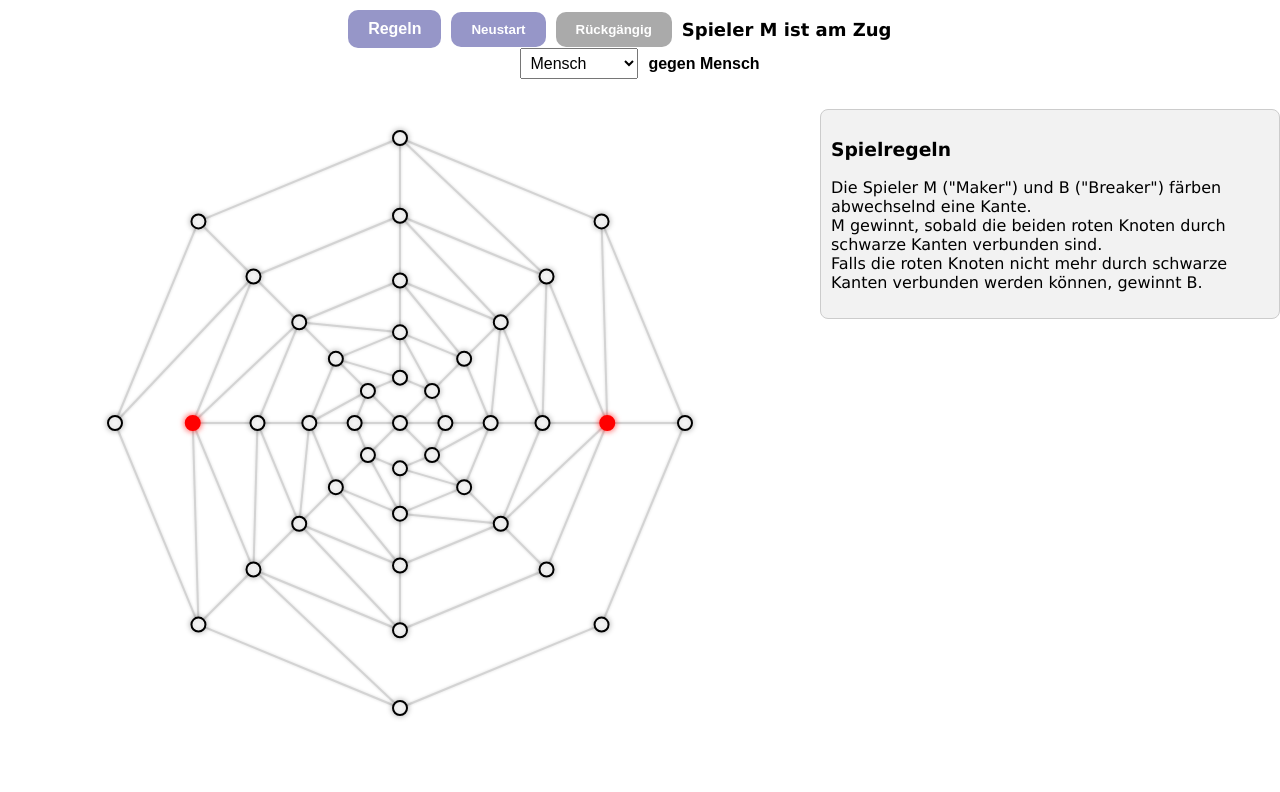
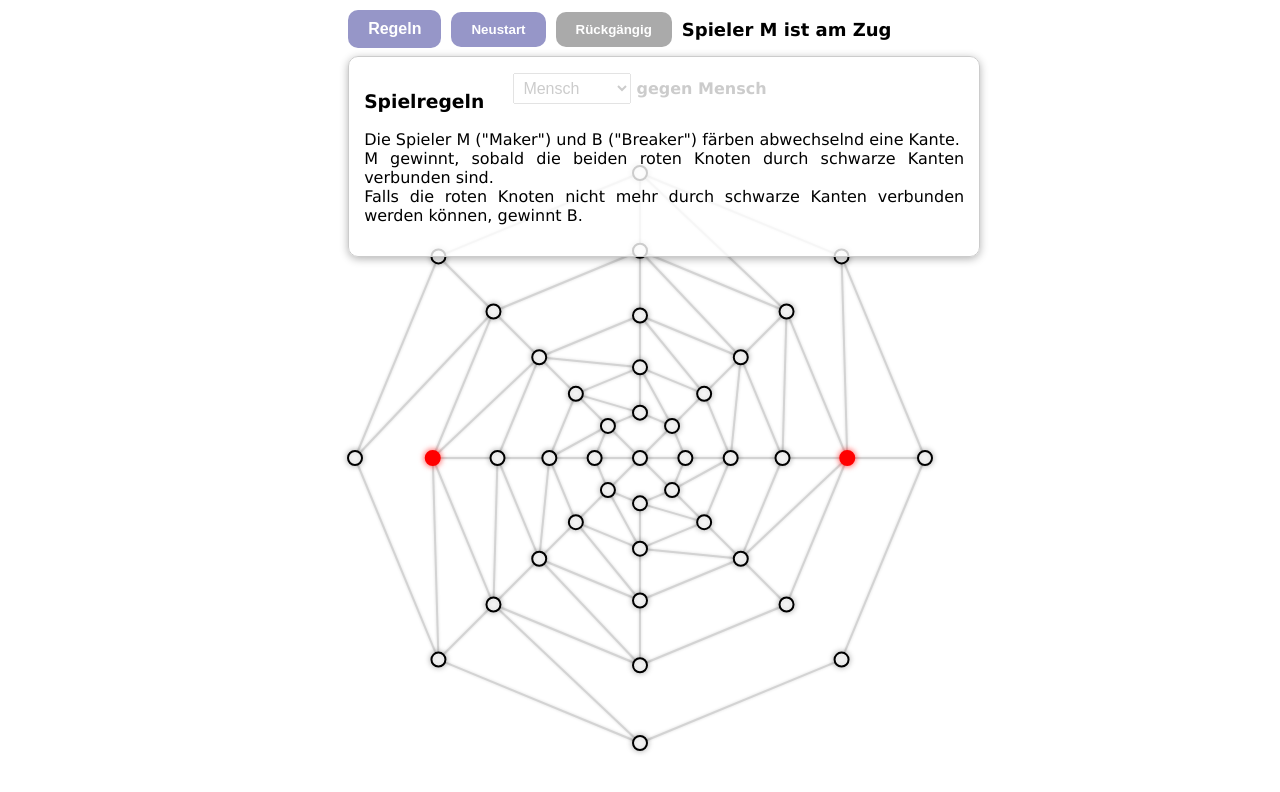
Before and after one commit to Ju-Becker/connectivitygame, a plain HTML site: page index.html in a window 1280 px wide. Both pictures are taken after a click on the button "Regeln". Drawn offline with Linux system fonts and the light colour scheme.

Commit message:
Update style.css

```diff
--- a/style.css
+++ b/style.css
@@ -14,24 +14,20 @@ body {
 }
 
 #ui {
-  margin-top: 10px;
   display: flex;
   gap: 10px;
   align-items: center;
-}
-.bot-selector {
-  display: flex;
-  align-items: center;
-  gap: 10px;
-  font-family: sans-serif;
-  font-size: 16px;
+  margin: 10px;
+  position: relative;
+  z-index: 1;
+  }
+  .rules-wrapper {
+     position: relative;
 }
 
-.bot-selector label {
-  font-weight: bold;
-}
 
 #botLevel {
+  margin-top: 5px;
   padding: 5px;
   font-size: 16px;
 }
@@ -78,14 +74,28 @@ button:hover:not(:disabled) {
   cursor: pointer;
 }
 
+
 #rulesText {
-  margin-top: 10px;
-  padding: 10px;
-  background-color: #f2f2f2;
+  position: fixed;
+  background-color: rgba(255, 255, 255, 0.8); /* transparenter (vorher 0.95) */
   border: 1px solid #ccc;
-  border-radius: 8px;
+  padding: 15px;
+  width: 600px; /* vorher 300px */
+  z-index: 9999;
+  box-shadow: 0 2px 8px rgba(0, 0, 0, 0.3);
+  border-radius: 10px;
+  text-align: justify;
 }
+
 
 .hidden {
   display: none;
 }
+.bot-selector {
+      margin: 10px;
+    }
+
+
+.bot-selector label {
+  font-weight: bold;
+}
```
